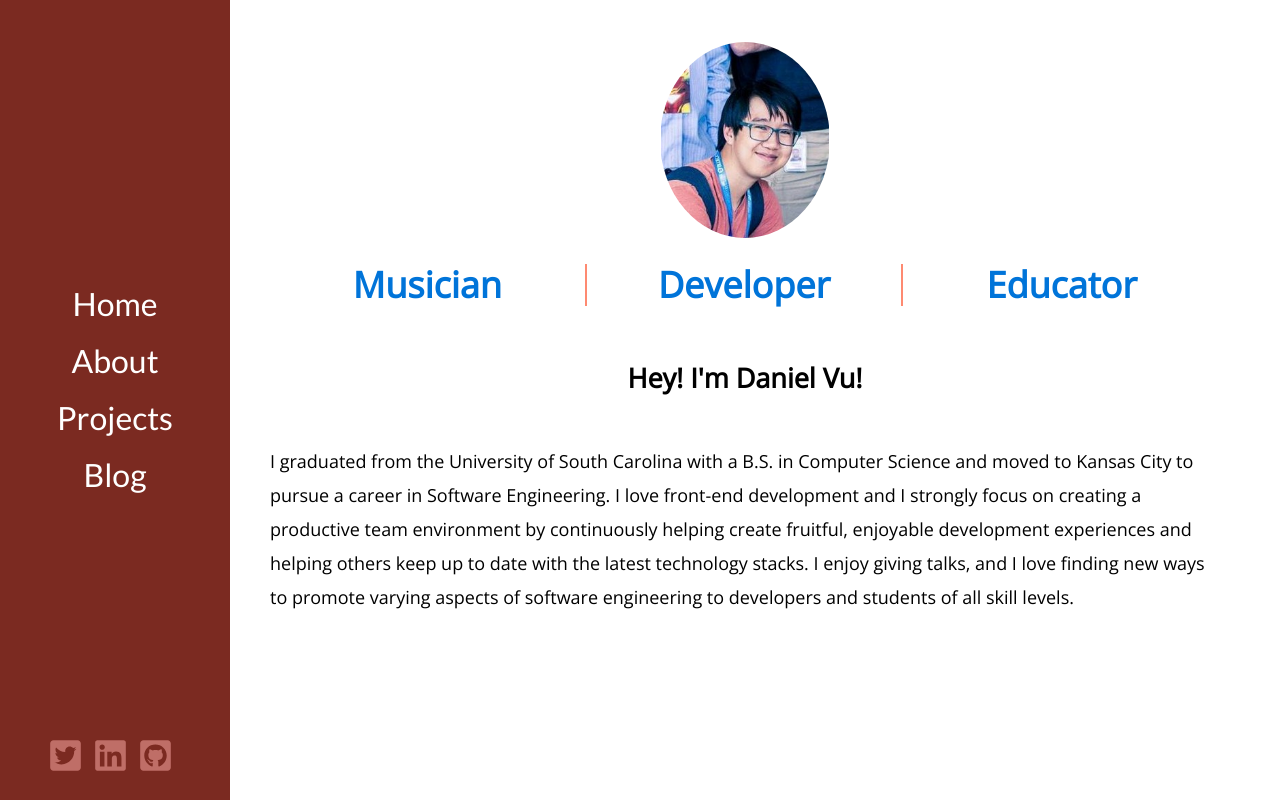
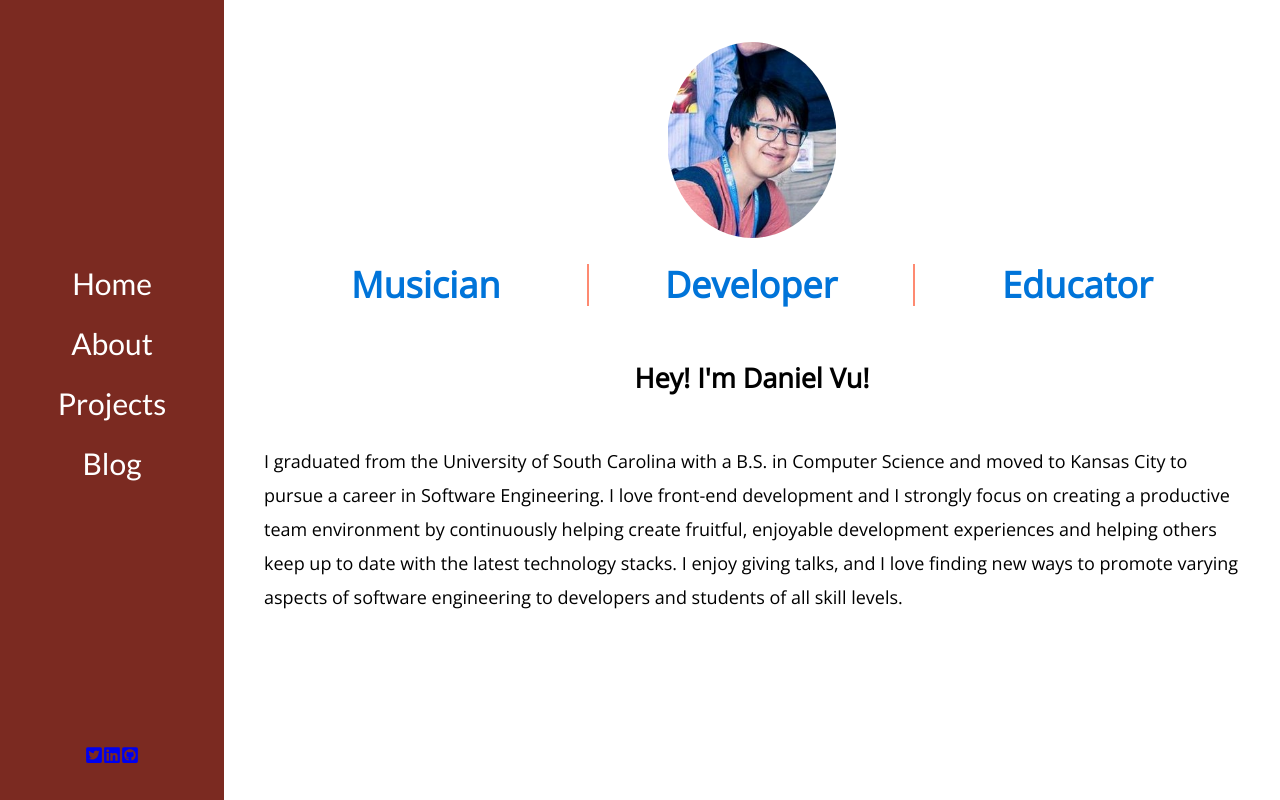
Before and after one commit to dv297/gatsby-blog, a Gatsby site: page / in a window 1280 px wide. Built offline with nearby package versions, Linux system fonts and the light colour scheme; Gatsby itself is replaced by a stand-in of ours.

Commit message:
Convert sidebar to Tailwind

```diff
--- a/package.json
+++ b/package.json
@@ -34,6 +34,7 @@
     "gatsby-plugin-postcss": "^5.24.0",
     "postcss": "^8.4.18",
     "prettier": "^2.7.1",
+    "prettier-plugin-tailwindcss": "^0.1.13",
     "tailwindcss": "^3.2.1"
   },
   "homepage": "https://github.com/gatsbyjs/gatsby-starter-blog#readme",
--- a/src/components/Navigation/Navigation.tsx
+++ b/src/components/Navigation/Navigation.tsx
@@ -3,36 +3,60 @@ import * as React from "react"
 import { Link } from "gatsby"
 import { FaTwitterSquare, FaLinkedin, FaGithubSquare } from "react-icons/fa"
 
-import "./Navigation.css"
-
 interface NavigationProps {
   children: React.ReactNode
 }
 
+const NavLink = ({ to, label }) => {
+  return (
+    <Link
+      to={to}
+      className="text-lg text-white no-underline hover:text-yellow-200 hover:underline lg:text-3xl"
+    >
+      {label}
+    </Link>
+  )
+}
+
+const SocialMediaLink = ({ to, title, Icon }) => {
+  return (
+    <a href={to} title={title}>
+      <Icon className="navigation-social-media-icon" />
+    </a>
+  )
+}
+
 const Navigation = (props: NavigationProps) => {
   return (
-    <div className="navigation-container" {...props}>
-      <nav className="nav-links">
-        <Link to="/">Home</Link>
-        <Link to="/resume">About</Link>
-        <Link to="/projects">Projects</Link>
-        <Link to="/blog">Blog</Link>
-        <div className="navigation-social-media">
-          <a href="https://twitter.com/TheDanielVu" title="Twitter">
-            <FaTwitterSquare className="navigation-social-media-icon" />
-          </a>
-          <a
-            href="https://www.linkedin.com/in/daniel-vu-a2576699/"
+    <div className="flex flex-col lg:flex-row">
+      <nav className="flex h-14 flex-row items-center justify-end bg-[#7B2A21] lg:fixed lg:top-0 lg:left-0 lg:h-screen lg:w-56 lg:flex-col lg:justify-center lg:pr-0 lg:pb-8">
+        <div className="flex w-full flex-1 flex-row items-center justify-end gap-8 pr-8 lg:flex-col lg:justify-center lg:gap-6 lg:pr-0">
+          <NavLink to="/" label="Home" />
+          <NavLink to="/resume" label="About" />
+          <NavLink to="/projects" label="Projects" />
+          <NavLink to="/blog" label="Blog" />
+        </div>
+        <div className="hidden flex-shrink lg:block">
+          <SocialMediaLink
+            to="https://twitter.com/TheDanielVu"
+            title="Twitter"
+            Icon={FaTwitterSquare}
+          />
+
+          <SocialMediaLink
+            to="https://www.linkedin.com/in/daniel-vu-a2576699/"
             title="LinkedIn"
-          >
-            <FaLinkedin className="navigation-social-media-icon" />
-          </a>
-          <a href="https://github.com/dv297" title="GitHub">
-            <FaGithubSquare className="navigation-social-media-icon" />
-          </a>
+            Icon={FaLinkedin}
+          />
+
+          <SocialMediaLink
+            to="https://github.com/dv297"
+            title="Github"
+            Icon={FaGithubSquare}
+          />
         </div>
       </nav>
-      <div className="navigation-content-container">{props.children}</div>
+      <div className="flex-1 lg:ml-56">{props.children}</div>
     </div>
   )
 }
--- a/tailwind.config.js
+++ b/tailwind.config.js
@@ -5,7 +5,11 @@ module.exports = {
     "./src/components/**/*.{js,jsx,ts,tsx}",
   ],
   theme: {
-    extend: {},
+    extend: {
+      accentColor: {
+        "accent-red": "#7B2A21",
+      },
+    },
   },
   plugins: [],
   corePlugins: {
```
Also changed, not shown: 1 other file.
